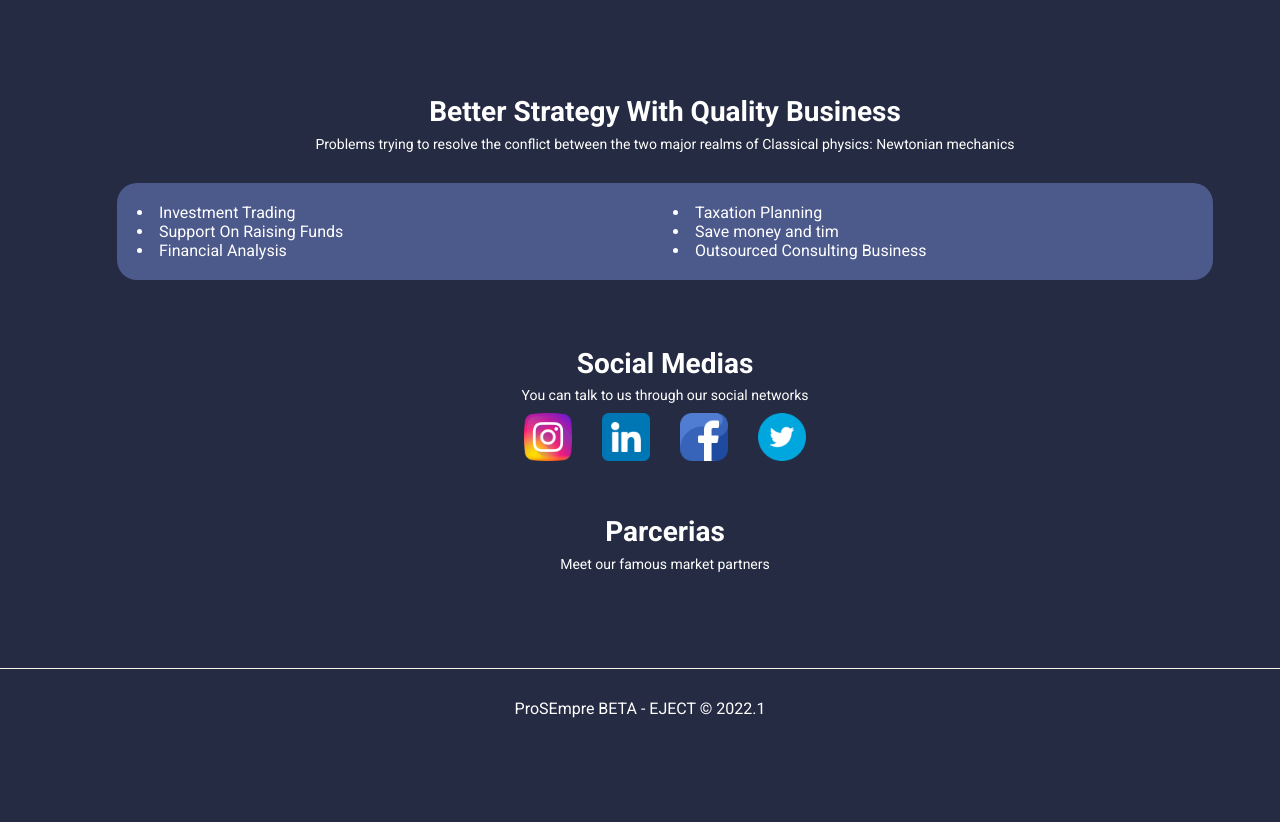
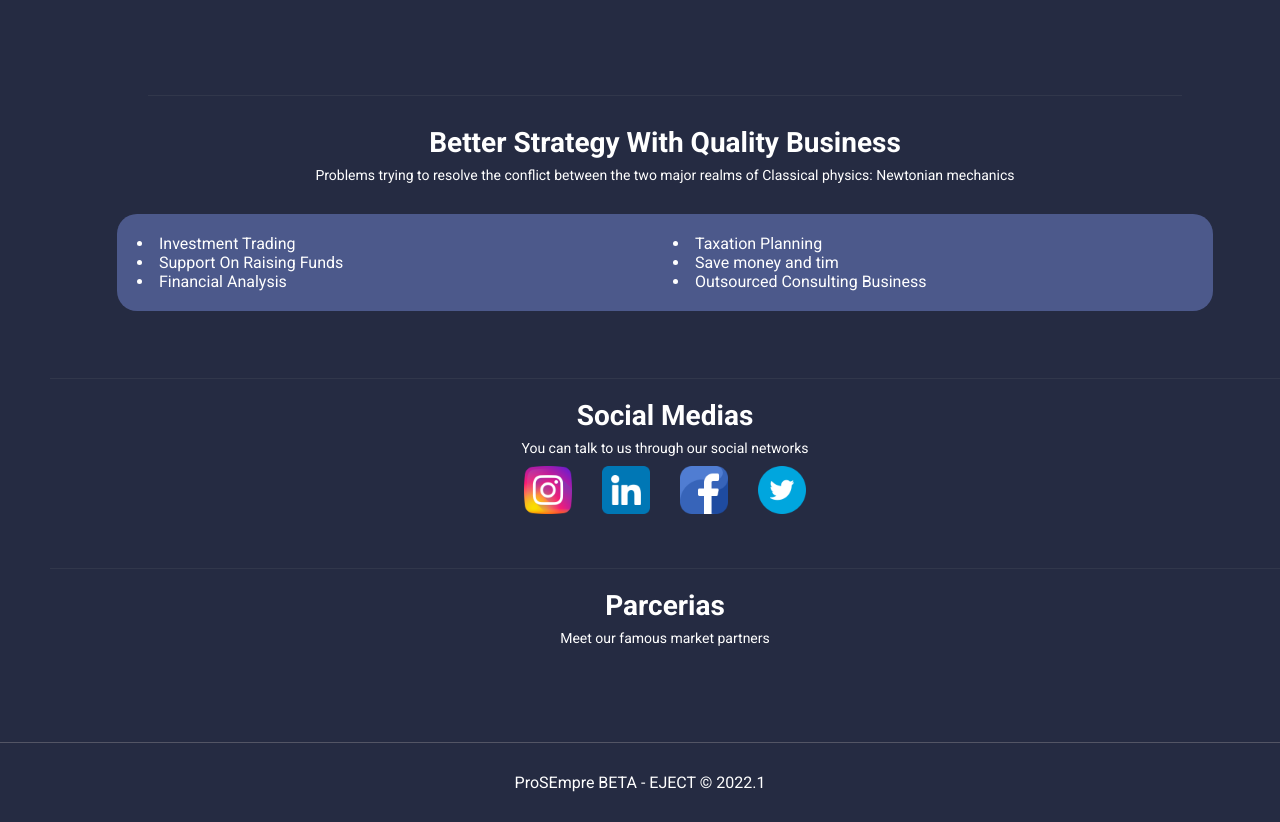
Before and after one commit to lucilagabriela/desafio-mej, a plain HTML site: page index.html in a window 1280 px wide. Shown: the part 556-1378 px from the top of the page. Before the commit the page ends 1304 px from the top, so only its background shows below. Drawn offline with Linux system fonts and the light colour scheme.

Commit message:
Update style.css

```diff
--- a/style.css
+++ b/style.css
@@ -45,7 +45,7 @@ body {
 }
 
 .conteudo-principal-1 {
-    border-top: 0.4px solid #fff2e736;
+    border-top: 0.4px solid hsla(27, 100%, 95%, 0.212);
     padding-top: 80px;
     padding-left: 50px;
     margin-bottom: 56px;
@@ -66,11 +66,13 @@ body {
 .secao-inicial-texto-titulo {
     font-weight: 800;
     font-size: 30px;
+    width: 300px;
 }
 
 .secao-inicial-texto-subtitulo {
     font-weight: 500;
     font-size: 1rem;
+    width: 255px;
 }
 
 .secao-inicial-texto-botao {
@@ -99,9 +101,10 @@ body {
 }
 
 .informacoes-texto-titulo {
+    border-top: 0.4px solid hsla(28, 100%, 95%, 0.055);
     font-weight: 700;
     font-size: 28px;
-    padding-bottom: 8px;
+    padding: 30px 0 8px 0;
 }
 
 .informacoes-texto-subtitulo {
@@ -127,9 +130,11 @@ body {
 }
 
 .contatos-titulo {
-    padding-bottom: 7px;
+    border-top: 0.4px solid hsla(28, 100%, 95%, 0.055);
+    padding-bottom: 8px;
     font-weight: 700;
     font-size: 28px;
+    padding-top: 20px;
 }
 
 .contatos-subtitulo {
@@ -153,6 +158,8 @@ body {
 }
 
 .parcerias-titulo {
+    border-top: 0.4px solid hsla(28, 100%, 95%, 0.055);
+    padding-top: 20px;
     font-weight: 700;
     font-size: 28px;
     padding-bottom: 8px;
@@ -173,5 +180,5 @@ body {
 .rodape {
     text-align: center;
     padding: 30px;
-    border-top: 0.4px solid #FFF2E7;
+    border-top: 0.4px solid hsla(27, 100%, 95%, 0.212);
 }
```
